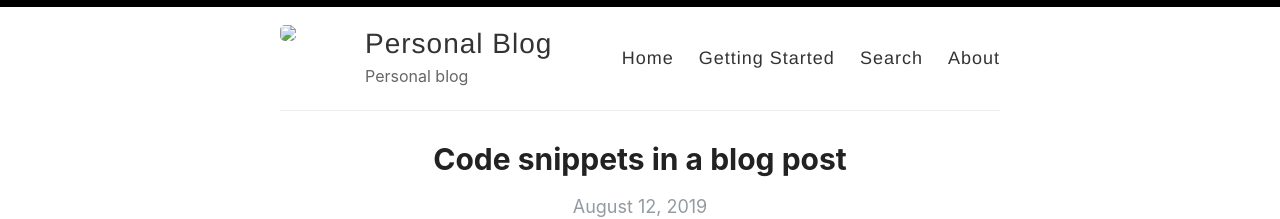
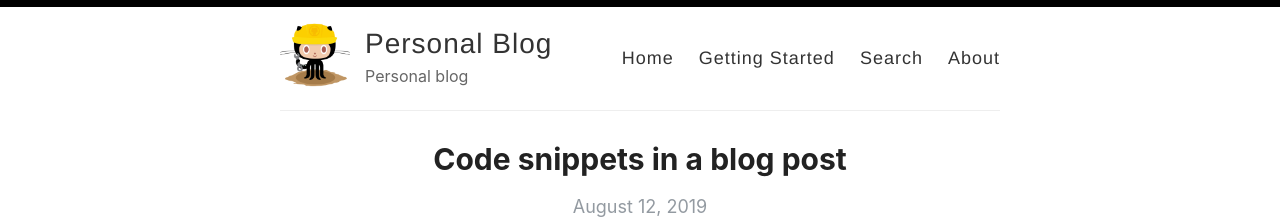
Before and after one commit to xyz-09/blog, a Jekyll site: the page built from index.html, in a window 1280 px wide. Shown: the top 219 px of the page. Built offline with Jekyll 4.4.1, drawn with Linux system fonts in a browser that asks for light colours; the list of posts is cut into pages by our own code.

Commit message:
css problem

```diff
--- a/_config.yml
+++ b/_config.yml
@@ -12,7 +12,7 @@ author: Jozdowska Edyta
 description: Personal blog
 
 # URL of your avatar or profile pic (you could use your GitHub profile pic)
-avatar:
+avatar: /images/404.jpg
 
 #
 # Flags below are optional
```
